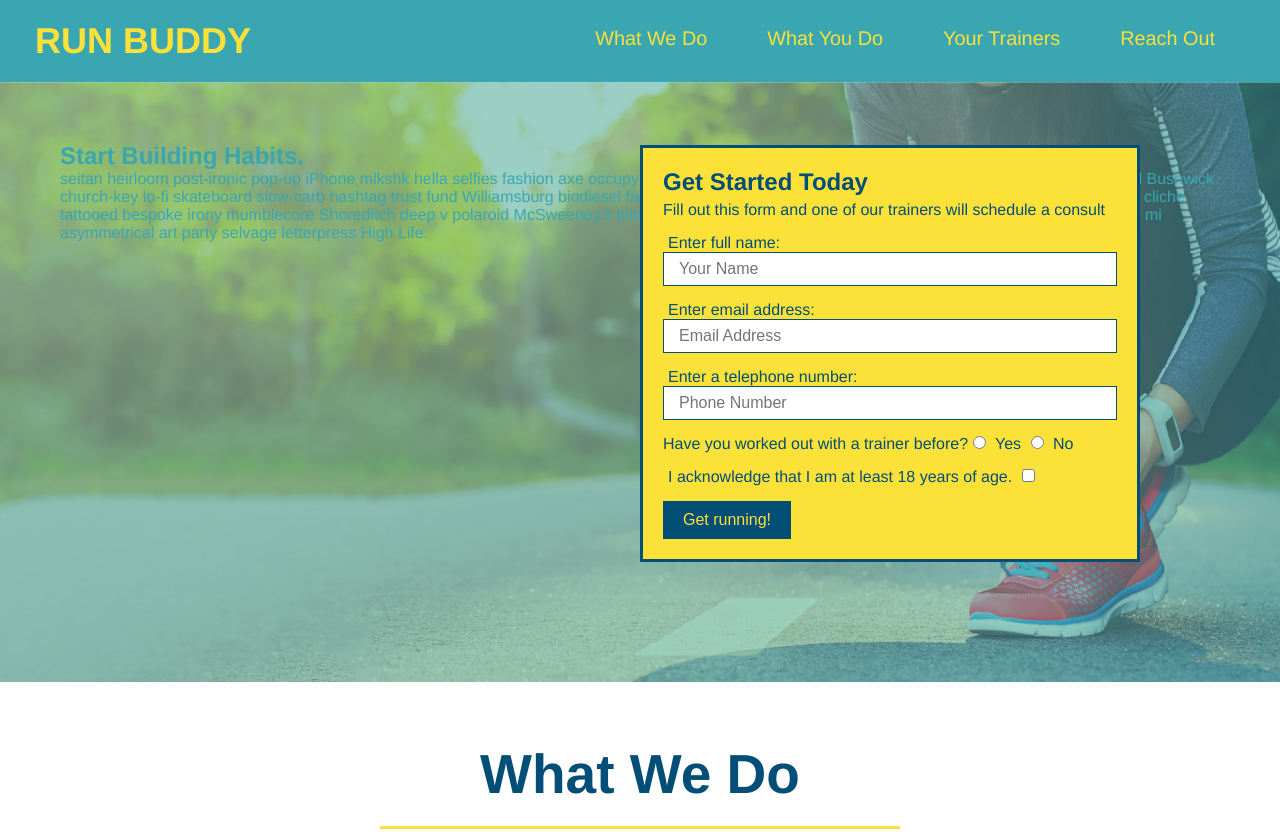
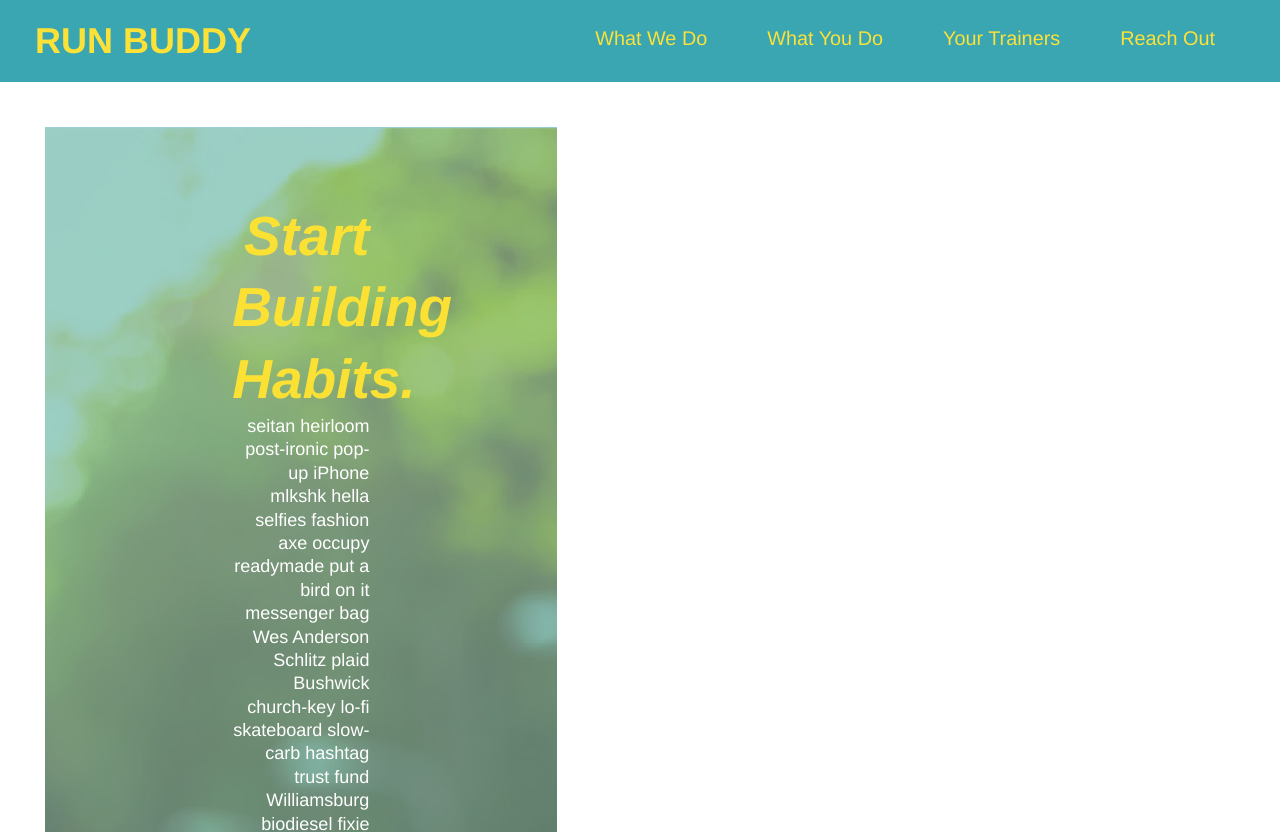
Before and after one commit to CDMurr/run-buddy, a plain HTML site: page index.html in a window 1280 px wide. Shown: the top 832 px of the page. Drawn offline with Linux system fonts and the light colour scheme.

Commit message:
add flexbox to the hero

```diff
--- a/assets/css/style.css
+++ b/assets/css/style.css
@@ -53,17 +53,18 @@ header {
     background: #fce138;
     width: 100%;
     padding: 40px 35px;
+    display: flex;
+    flex-wrap: wrap;
+    justify-content: space-between;
   }
 
   footer h2 {
-    display: inline;
     color: #024e76;
     font-size: 30px;
     margin: 0;
   }
 
   footer div {
-    float: right;
     line-height: 1.5;
     text-align: right;
   }
@@ -79,10 +80,13 @@ header {
   /* Hero Style Start */
   .hero {
     background-image: url("../images/hero-bg.jpg");
-    height: 600px;
     background-size: cover;
     background-position: center;
-    position: relative;
+    display: flex;
+    justify-content: center;
+    flex-wrap: wrap;
+    width: 40%;
+    margin: 3.5%;
   }
   /* Hero Style End */
 
@@ -90,11 +94,22 @@ header {
     border: 3px solid #024e76;
     background-color: #fce138;
     padding: 20px;
-    width: 500px;
     color: #024e76;
-    position: absolute;
-    bottom: 120px;
-    right: 140px;
+  }
+
+  .hero-cta {
+    width: 35%;
+    text-align: right;
+    margin: 3.5%;
+    color: #fff;
+    font-size: 18px;
+    line-height: 1.3;
+  }
+
+  .hero-cta h2 {
+    font-style: italic;
+    font-size: 55px;
+    color: #fce135;
   }
 
   .hero-form h3 {
```
